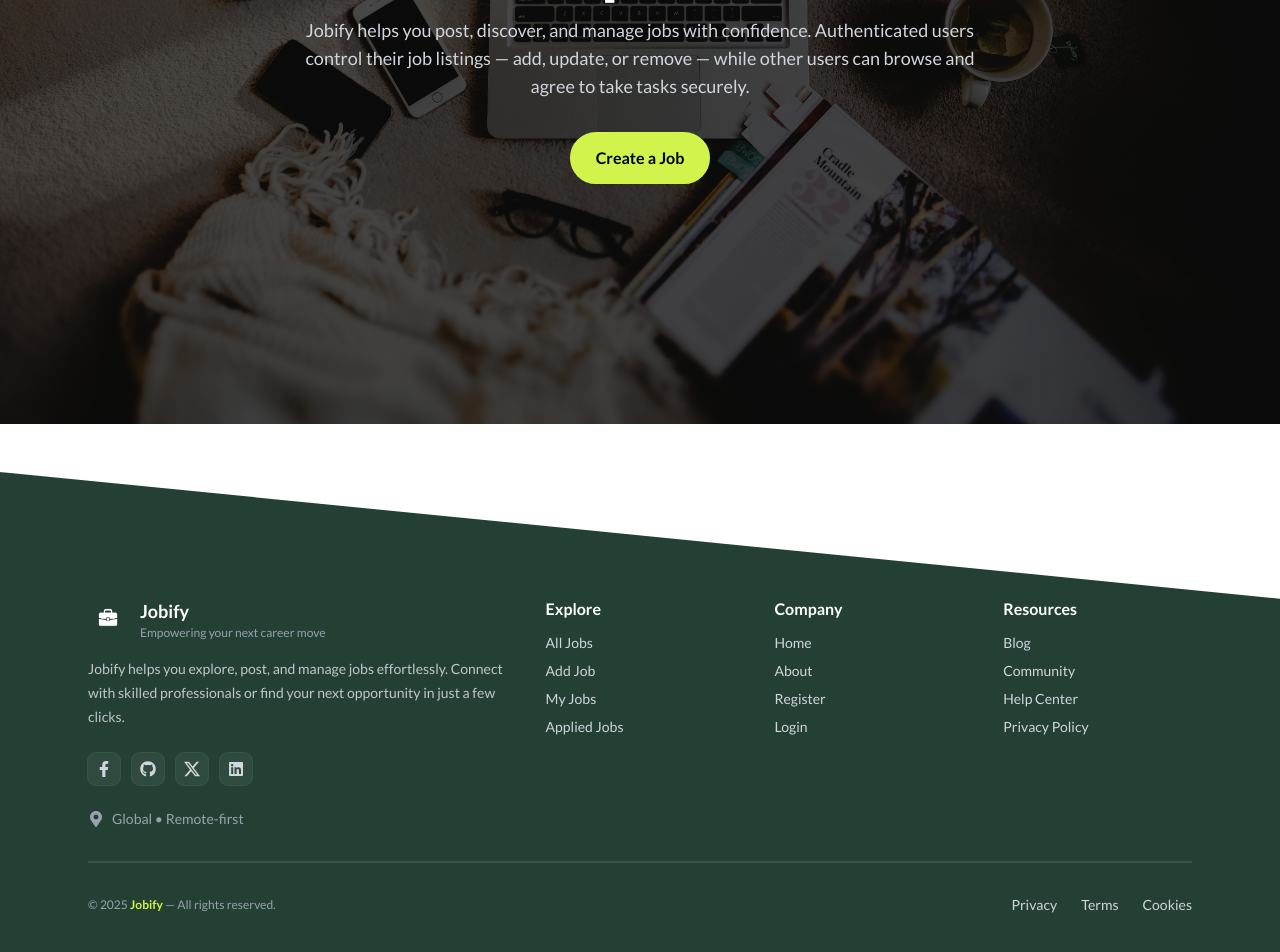
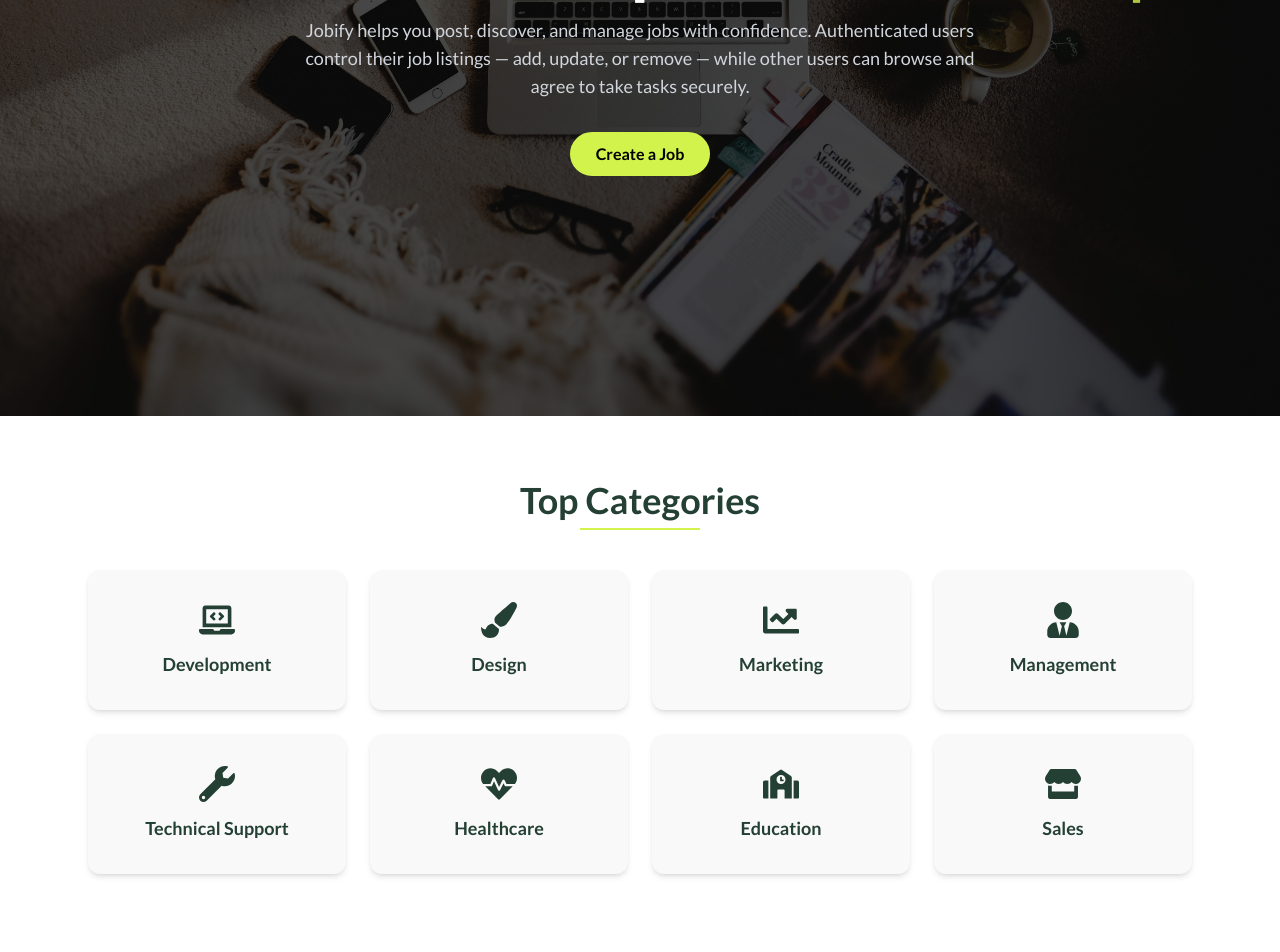
Before and after one commit to Afiqu3/B12A10-Jobify-client, a React (Vite) app: page / in a window 1280 px wide. Shown: the part 300-1252 px from the top of the page. Built offline with nearby package versions, Linux system fonts and the light colour scheme.

Commit message:
Add top category section

```diff
--- a/src/components/Banner/Banner.jsx
+++ b/src/components/Banner/Banner.jsx
@@ -74,7 +74,7 @@ const Banner = () => {
 
         <motion.button
           whileTap={{ scale: 0.95 }}
-          className="px-6 py-3 text-black bg-[#D2F34C] font-semibold rounded-full border-2 border-[#D2F34C] hover:text-[#D2F34C] hover:bg-[#244034] transition-all duration-300 ease-in-out transform cursor-pointer"
+          className="text-black my-btn rounded-full"
         >
           Create a Job
         </motion.button>
--- a/src/components/Navbar/Navbar.jsx
+++ b/src/components/Navbar/Navbar.jsx
@@ -5,8 +5,10 @@ import { TbXboxXFilled } from "react-icons/tb";
 import { Link, NavLink, useNavigate } from "react-router";
 import "./links.css";
 import { FiLogIn, FiLogOut } from "react-icons/fi";
+import { FaUserPlus } from "react-icons/fa6";
+import { FaUser } from "react-icons/fa";
 import { motion } from "motion/react";
-import logoImg from '../../assets/logo.png';
+import logoImg from "../../assets/logo.png";
 
 const navigationData = [
   {
@@ -92,7 +94,9 @@ const Navbar = () => {
   return (
     <div
       className={`fixed top-0 left-0 z-50 w-full transition-all duration-500 ease-in-out ${
-        scrolled ? "bg-[#244034]/95 shadow-lg backdrop-blur translate-y-2 rounded-full" : "bg-[#244034] translate-y-0 scale-100"
+        scrolled
+          ? "bg-[#244034]/95 shadow-lg backdrop-blur translate-y-2 rounded-full"
+          : "bg-[#244034] translate-y-0 scale-100"
       }`}
     >
       {/* <div className="absolute inset-0 bg-black/50"></div> */}
@@ -147,15 +151,17 @@ const Navbar = () => {
                 <Link
                   to={"/login"}
                   target="_parent"
-                  className="hidden group lg:flex items-center gap-2 bg-[#D2F34C] font-semibold px-6 py-2 rounded-full border-2 border-[#D2F34C] hover:text-[#D2F34C] hover:bg-[#244034] transition-all duration-300 ease-in-out transform cursor-pointer"
+                  className="hidden group lg:flex items-center gap-2 my-btn rounded-full"
                 >
+                  <FaUser />
                   <span>Login</span>
                 </Link>
                 <Link
                   to={"/register"}
                   target="_parent"
-                  className="hidden group lg:flex items-center gap-2 bg-[#D2F34C] font-semibold px-6 py-2 rounded-full border-2 border-[#D2F34C] hover:text-[#D2F34C] hover:bg-[#244034] transition-all duration-300 ease-in-out transform cursor-pointer"
+                  className="hidden group lg:flex items-center gap-2 my-btn rounded-full"
                 >
+                  <FaUserPlus />
                   <span>Register</span>
                 </Link>
               </div>
@@ -207,18 +213,20 @@ const Navbar = () => {
           >
             <div className="space-y-3">
               <Link
+                to={"/login"}
+                target="_parent"
+                className="lg:hidden w-2/3 animation flex items-center justify-center bg-[#D2F34C] font-semibold px-6 py-2 rounded-full border border-[#D2F34C] hover:text-[#D2F34C] hover:bg-[#244034] transition-all duration-300 ease-in-out transform cursor-pointer"
+              >
+                <FaUser />
+                <span>Login</span>
+              </Link>
+              <Link
                 to={"/register"}
                 target="_parent"
                 className="lg:hidden w-2/3 animation flex items-center justify-center bg-[#D2F34C] font-semibold px-6 py-2 rounded-full border border-[#D2F34C] hover:text-[#D2F34C] hover:bg-[#244034] transition-all duration-300 ease-in-out transform cursor-pointer"
               >
+                <FaUserPlus />
                 <span>Register</span>
-              </Link>
-              <Link
-                to={"/login"}
-                target="_parent"
-                className="lg:hidden w-2/3 animation flex items-center justify-center bg-[#D2F34C] font-semibold px-6 py-2 rounded-full border border-[#D2F34C] hover:text-[#D2F34C] hover:bg-[#244034] transition-all duration-300 ease-in-out transform cursor-pointer"
-              >
-                <span>Login</span>
               </Link>
             </div>
           </motion.div>
--- /dev/null
+++ b/src/components/TopCategories/CategoryCard.jsx
@@ -0,0 +1,34 @@
+import React from "react";
+import { motion } from "motion/react";
+
+
+const CategoryCard = ({ category }) => {
+  return (
+    <motion.div
+      initial={{ y: 0, borderLeftWidth: 0, borderLeftColor: "transparent" }}
+      whileHover={{
+        y: -5,
+        borderLeftWidth: 3,
+        borderLeftColor: "#D2F34C",
+        boxShadow: "0px 8px 20px rgba(0, 0, 0, 0.15)",
+      }}
+      transition={{
+        duration: 0.4,
+        ease: "easeInOut",
+      }}
+      className="flex flex-col items-center justify-center gap-3 bg-[#f9f9f9] py-8 rounded-xl shadow-md cursor-pointer border-l-0 border-transparent"
+    >
+      <motion.div
+        whileHover={{ scale: 1.1 }}
+        transition={{ type: "spring", stiffness: 100, damping: 10 }}
+        className="text-4xl text-[#244034]"
+      >
+        {category.icon}
+      </motion.div>
+
+      <h3 className="text-lg font-semibold text-[#244034]">{category.name}</h3>
+    </motion.div>
+  );
+};
+
+export default CategoryCard;
--- /dev/null
+++ b/src/components/TopCategories/TopCategories.jsx
@@ -0,0 +1,59 @@
+import React from "react";
+import {
+  FaLaptopCode,
+  FaPaintBrush,
+  FaChartLine,
+  FaUserTie,
+  FaWrench,
+  FaHeartbeat,
+  FaSchool,
+  FaStore,
+} from "react-icons/fa";
+import { motion } from "motion/react";
+import CategoryCard from "./CategoryCard";
+
+const categories = [
+  { id: 1, name: "Development", icon: <FaLaptopCode /> },
+  { id: 2, name: "Design", icon: <FaPaintBrush /> },
+  { id: 3, name: "Marketing", icon: <FaChartLine /> },
+  { id: 4, name: "Management", icon: <FaUserTie /> },
+  { id: 5, name: "Technical Support", icon: <FaWrench /> },
+  { id: 6, name: "Healthcare", icon: <FaHeartbeat /> },
+  { id: 7, name: "Education", icon: <FaSchool /> },
+  { id: 8, name: "Sales", icon: <FaStore /> },
+];
+
+const TopCategories = () => {
+  return (
+    <div className="bg-white py-16">
+      <div className="max-w-6xl mx-auto px-6 text-center">
+        <motion.div
+          className="flex  flex-col justify-center items-center mb-10"
+          initial={{ opacity: 0, y: 40 }}
+          whileInView={{ opacity: 1, y: 0 }}
+          transition={{ duration: 0.6 }}
+        >
+          <h2 className="text-3xl md:text-4xl font-bold text-[#244034] mb-2">
+            Top Categories
+          </h2>
+
+          <div className="h-0.5 bg-[#D2F34C] w-30"></div>
+        </motion.div>
+
+        <motion.div
+          className="grid grid-cols-2 sm:grid-cols-3 md:grid-cols-4 gap-6"
+          initial={{ opacity: 0 }}
+          whileInView={{ opacity: 1 }}
+          viewport={{ amount: 0.3 }}
+          transition={{ duration: 0.5 }}
+        >
+          {categories.map((category) => (
+            <CategoryCard key={category.id} category={category}></CategoryCard>
+          ))}
+        </motion.div>
+      </div>
+    </div>
+  );
+};
+
+export default TopCategories;
--- a/src/index.css
+++ b/src/index.css
@@ -6,3 +6,7 @@
 * {
   font-family: "Lato", sans-serif;
 }
+
+.my-btn {
+  @apply bg-[#D2F34C] font-semibold px-6 py-2 border-2 border-[#D2F34C] hover:text-[#D2F34C] hover:bg-[#244034] transition-all duration-300 ease-in-out transform cursor-pointer;
+}
--- a/src/pages/Home/Home.jsx
+++ b/src/pages/Home/Home.jsx
@@ -1,10 +1,12 @@
 import React from 'react';
 import Banner from '../../components/Banner/Banner';
+import TopCategories from '../../components/TopCategories/TopCategories';
 
 const Home = () => {
     return (
         <div>
             <Banner></Banner>
+            <TopCategories></TopCategories>
         </div>
     );
 };
```
Also changed, not shown: 1 other file (tests, documents, lock files or other folders).
